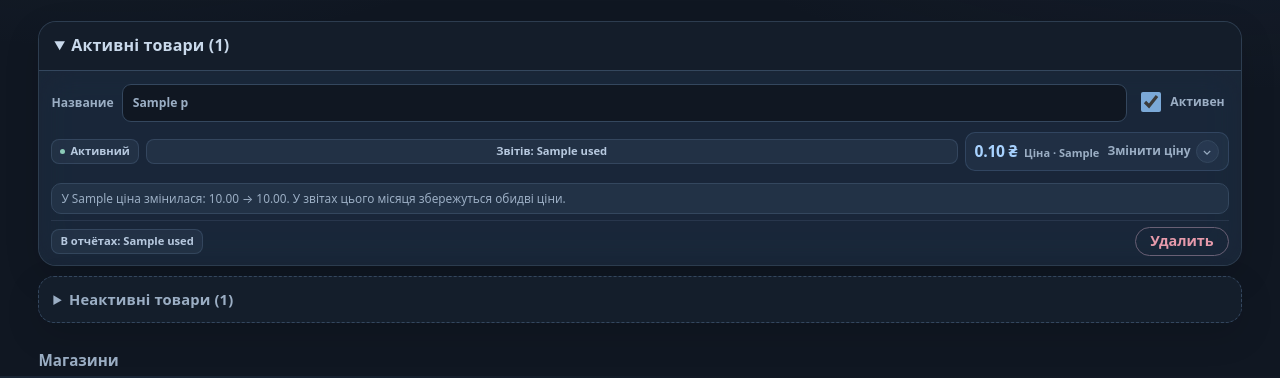
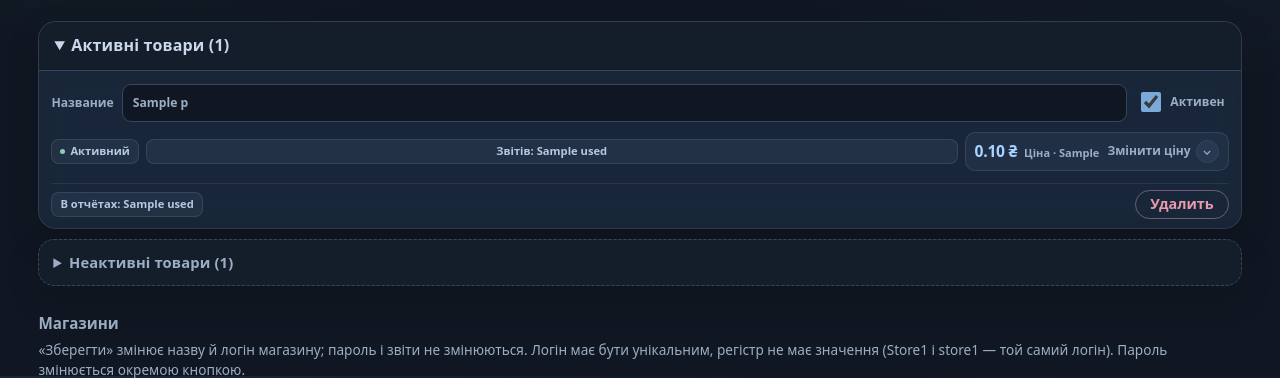
Before and after one commit to Alsesd/EasyMourningReport, a FastAPI app: template app/templates/admin.html in a window 1280 px wide. Shown: the part 424-802 px from the top of the page. Run offline with FastAPI, Linux system fonts and the light colour scheme; the template is opened without the code that fills it: most values are stand-ins (such as "Sample title", 1, 10 or a date in 2020).

Commit message:
Keep monthly price history inside the expanded editor only

```diff
--- a/app/templates/admin.html
+++ b/app/templates/admin.html
@@ -41,7 +41,6 @@
         </div>
         <div class="product-actions"><button type="submit" class="primary save-product" hidden>Зберегти</button></div>
     </form>
-    {% if x.change %}<p class="hint price-history-note">У {{ this_period }} ціна змінилася: {{ x.change[0]|money }} → {{ x.change[1]|money }}. У звітах цього місяця збережуться обидві ціни.</p>{% endif %}
     <form class="entry-foot" method="post" action="/admin/products/{{ p.id }}/delete"
         data-confirm="{% if x.used %}«{{ p.name }}» є у звітах ({{ x.used }} рядків). Товар піде в архів, усі дані звітів залишаться. Продовжити?{% else %}«{{ p.name }}» ніде не використовується. Видалити остаточно?{% endif %}">
         <span class="product-foot-tags">{% if x.used %}<span class="product-meta">В отчётах: {{ x.used }}</span>{% endif %}</span><button class="danger sm">Удалить</button>
```
